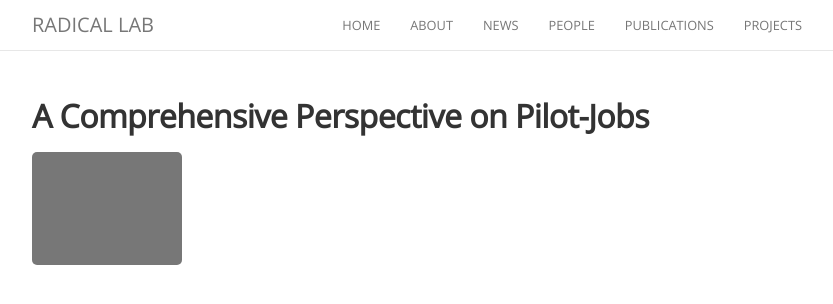
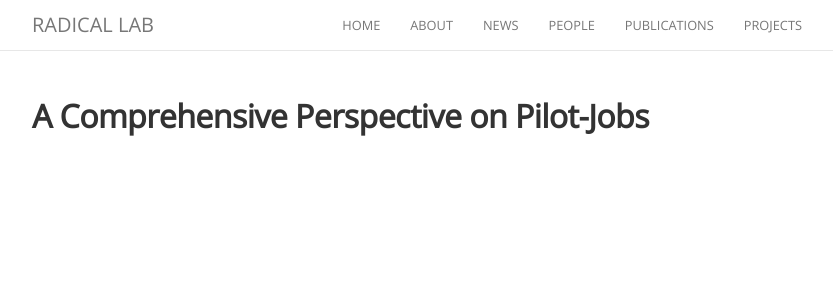
Before and after one commit to seymaguleryuz/radical-group.github.io, a Jekyll site: the page built from _publications/turilli2017comprehensive.md, in a window 1280 px wide. Shown: the top 304 px of the page, without its empty margins (223-1056 px from the left). Built offline with Jekyll 4.4.1, drawn with Linux system fonts in a browser that asks for light colours; nearby versions of some CDN libraries.

Commit message:
Separate projects template from publications template.

```diff
--- a/_config.yml
+++ b/_config.yml
@@ -66,7 +66,7 @@
       path:         ""
       type:         "publications"
     values:
-      layout:       "projects"
+      layout:       "publications"
   -
     scope:
       path:         ""
--- /dev/null
+++ b/_layouts/publications.html
@@ -0,0 +1,7 @@
+---
+layout: default
+---
+<div class="container content projects">
+  <h1 class="page-title">{{ page.title }}</h1>
+	  {{ content }}
+</div>
```
